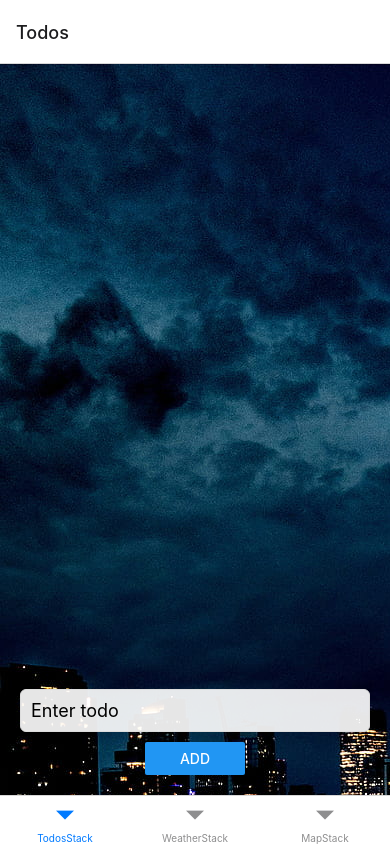
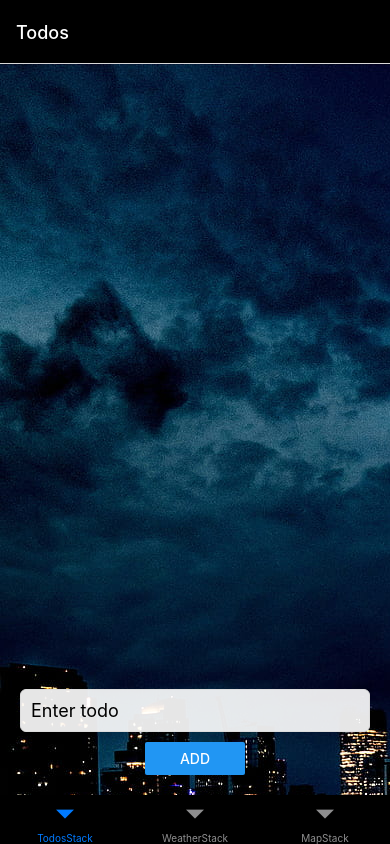
Before and after one commit to mehmetfiratkahvecioglu/totion, a React Native app: screen / in a window 390 px wide. Built offline with nearby package versions, Linux system fonts and the light colour scheme.

Commit message:
feat: add backgorund to todo detail

```diff
--- a/App.js
+++ b/App.js
@@ -12,7 +12,14 @@ const Stack = createNativeStackNavigator();
 
 const TodosStack = () => {
   return (
-    <Stack.Navigator>
+    <Stack.Navigator
+      screenOptions={{
+        headerStyle: {
+          backgroundColor: "black",
+        },
+        headerTintColor: "white",
+      }}
+    >
       <Stack.Screen name="Todos" component={Todos} />
       <Stack.Screen name="TodoDetail" component={TodoDetail} />
     </Stack.Navigator>
@@ -21,7 +28,14 @@ const TodosStack = () => {
 
 const WeatherStack = () => {
   return (
-    <Stack.Navigator>
+    <Stack.Navigator
+      screenOptions={{
+        headerStyle: {
+          backgroundColor: "black",
+        },
+        headerTintColor: "white",
+      }}
+    >
       <Stack.Screen name="Weathers" component={Weathers} />
       <Stack.Screen name="WeatherDetail" component={WeatherDetail} />
     </Stack.Navigator>
@@ -30,7 +44,14 @@ const WeatherStack = () => {
 
 const MapStack = () => {
   return (
-    <Stack.Navigator>
+    <Stack.Navigator
+      screenOptions={{
+        headerStyle: {
+          backgroundColor: "black",
+        },
+        headerTintColor: "white",
+      }}
+    >
       <Stack.Screen name="Map" component={Map} />
     </Stack.Navigator>
   );
@@ -40,7 +61,15 @@ const Tab = createBottomTabNavigator();
 export default function App() {
   return (
     <NavigationContainer>
-      <Tab.Navigator>
+      <Tab.Navigator
+        screenOptions={{
+          tabBarStyle: {
+            backgroundColor: "black",
+            borderTopWidth: 0,
+            elevation: 0,
+          },
+        }}
+      >
         <Tab.Screen
           name="TodosStack"
           component={TodosStack}
--- a/src/screens/TodoDetail.js
+++ b/src/screens/TodoDetail.js
@@ -1,12 +1,35 @@
-import { SafeAreaView, Text, StyleSheet } from "react-native";
+import { View, Text, StyleSheet, ImageBackground } from "react-native";
 import React from "react";
 
 const TodoDetail = ({ navigation, route }) => {
   const { todo } = route.params;
   return (
-    <SafeAreaView style={styles.container}>
-      <Text>{todo.text}</Text>
-    </SafeAreaView>
+    <ImageBackground
+      source={require("../../assets/images/image1.jpg")}
+      style={styles.container}
+    >
+      <View
+        style={{
+          margin: 20,
+          padding: 20,
+          backgroundColor: "rgba(0,0,0,0.7)",
+          borderRadius: 20,
+          minHeight: 200,
+          width: "90%",
+          justifyContent: "center",
+          alignItems: "center",
+        }}
+      >
+        <Text
+          style={{
+            color: "white",
+            fontSize: 20,
+          }}
+        >
+          {todo.text}
+        </Text>
+      </View>
+    </ImageBackground>
   );
 };
 
```
